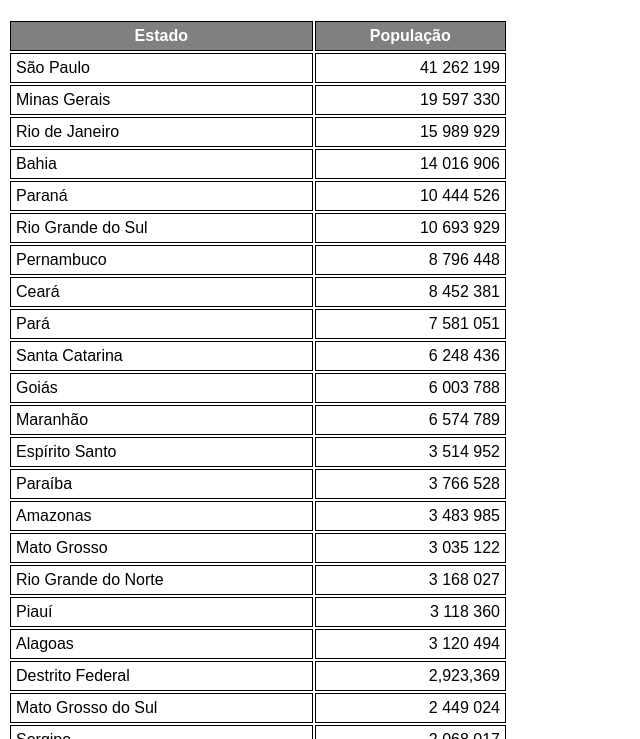
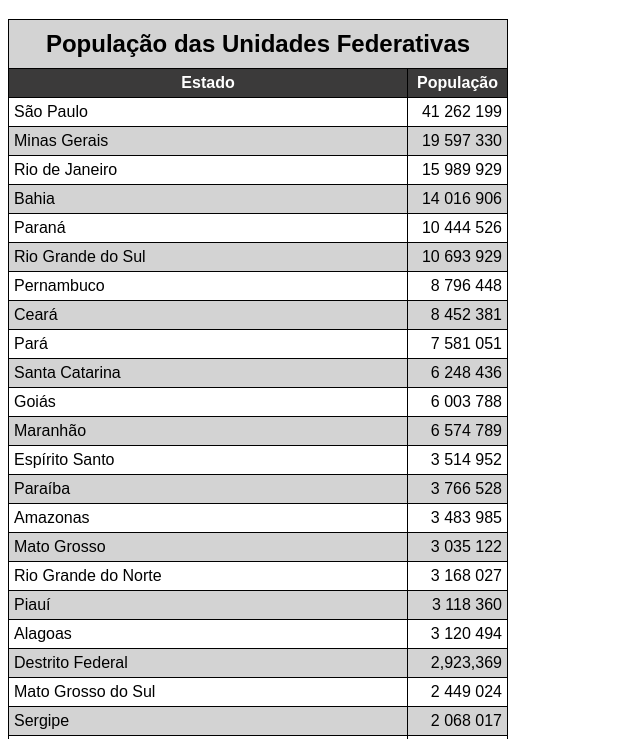
Before and after one commit to juliokantarelly/html-css, a plain HTML site: page exercicios/ex023/tabela002.html in a window 1280 px wide. Shown: the part 61-800 px from the top of the page, without its empty margins (0-640 px from the left). Drawn offline with Linux system fonts and the light colour scheme.

Commit message:
tabela atualizada

```diff
--- a/exercicios/ex023/tabela002.html
+++ b/exercicios/ex023/tabela002.html
@@ -12,6 +12,8 @@
 
         table {
             width: 500px;
+            border-collapse: collapse;
+            position: relative;
         }
 
         td, th {
@@ -19,9 +21,28 @@
             padding: 5px;
         }
 
+        caption {
+            font-size: 1.5em;
+            font-weight: bold;
+            padding: 10px;
+            background-color: lightgray;
+            border: 1px solid black;
+            border-bottom: 0px solid black;
+        }
+
         thead, tfoot {
-            background-color: gray;
+            background-color: #3b3a3a;
             color: white;
+        }
+
+        thead > tr > th {
+            position: sticky;
+            top: -1px;
+            background-color: #3b3a3a;
+        }
+
+        tbody > tr:nth-child(2n) {
+            background-color: lightgray;
         }
 
         .num {
@@ -32,10 +53,11 @@
 <body>
     <h1>Uso de Tabelas Grandes</h1>
     <table>
+        <caption>População das Unidades Federativas</caption>
         <thead>
             <tr>
-                <th>Estado</th>
-                <th>População</th>
+                <th scope="col">Estado</th>
+                <th scope="col" style="width: 50px;">População</th>
             </tr>
         </thead>
         <tbody>
@@ -150,7 +172,7 @@
         </tbody>
         <tfoot>
             <tr>
-                <th>Total de Habitantes</th>
+                <th scope="row">Total de Habitantes</th>
                 <td class="num">207.883.699</td>
             </tr>
         </tfoot>
```
